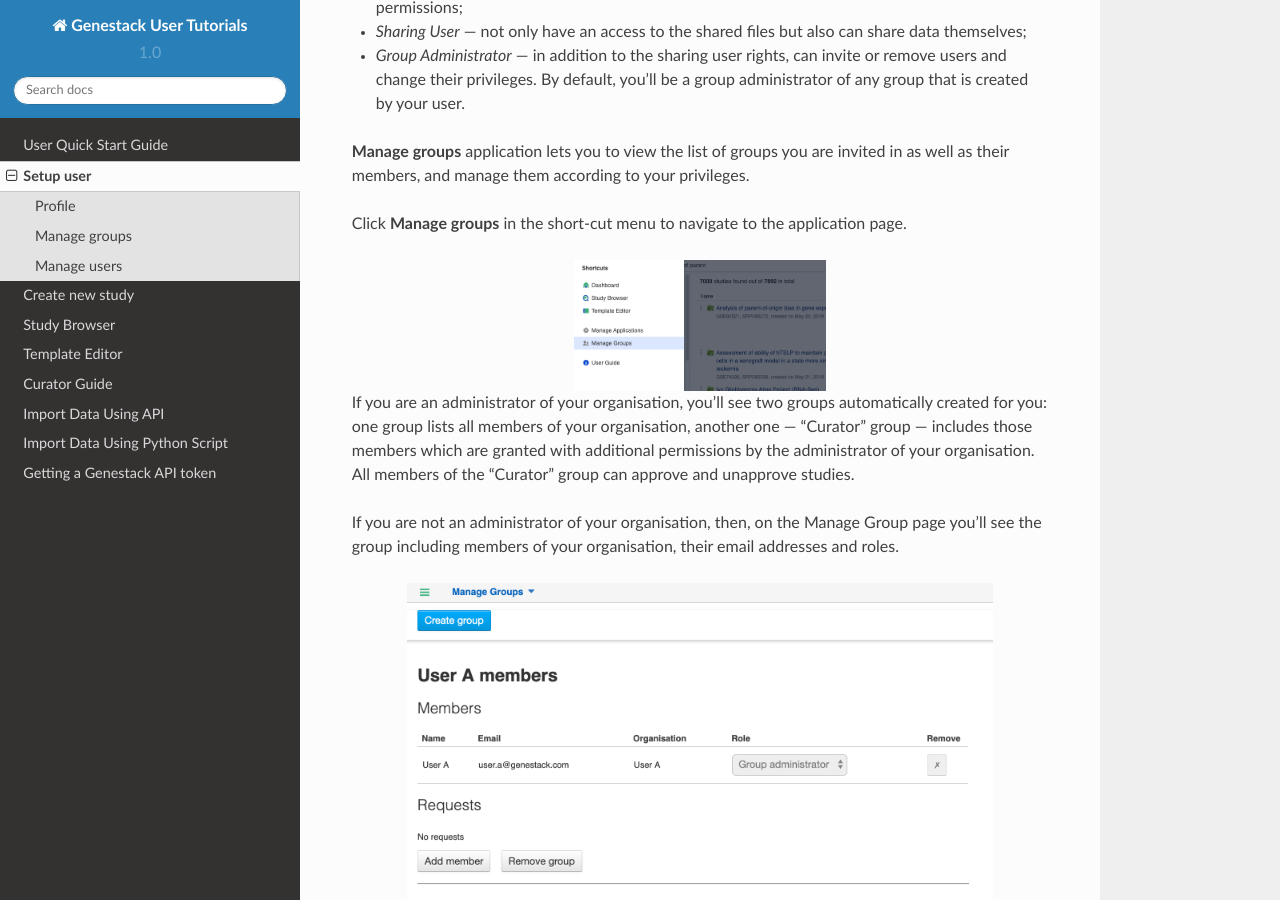
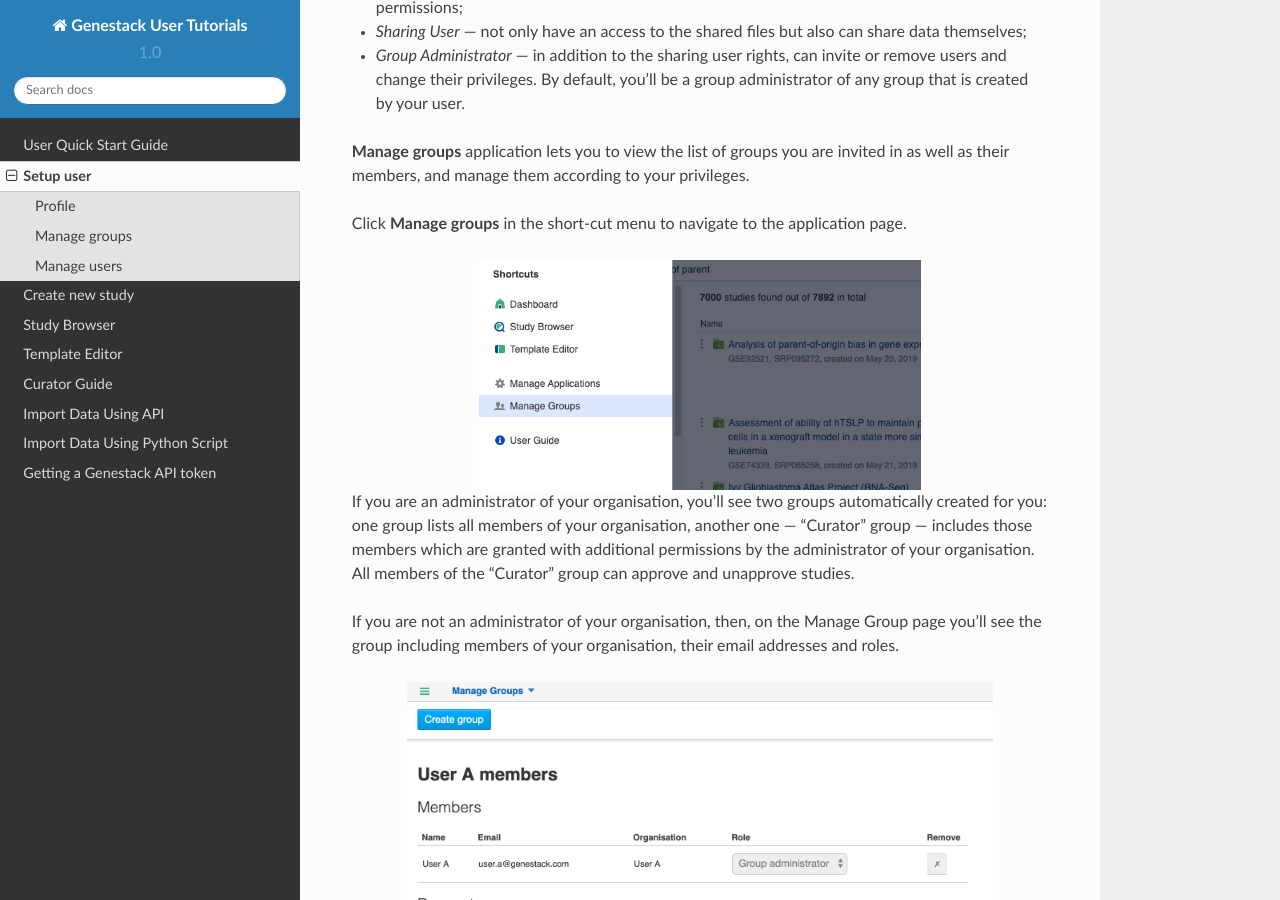
Before and after one commit to genestack/user-guide, a Sphinx documentation site: the page built from source/doc-odm-user-guide/setup.rst, in a window 1280 px wide and 900 px high, scrolled down 1796 px. Built offline with Sphinx 7.4.7 and the Read the Docs theme 2.0.0, drawn with Linux system fonts in a browser that asks for light colours.

```diff
--- a/source/doc-odm-user-guide/import-data-using-api.rst
+++ b/source/doc-odm-user-guide/import-data-using-api.rst
@@ -133,7 +133,7 @@ We will go through the following steps:
 
 When using the APIs, you need to provide an API token for authentication.
 You can generate this by going to your profile_, which can be found by clicking your username at the top right corner
-of the User Interface, or from the Dashboard
+of the User Interface, or from the Dashboard.
 
 .. _profile: https://occam.genestack.com/frontend/endpoint/application/run/genestack/profile
 
--- a/source/doc-odm-user-guide/setup.rst
+++ b/source/doc-odm-user-guide/setup.rst
@@ -53,7 +53,7 @@ and manage them according to your privileges.
 Click **Manage groups** in the short-cut menu to navigate to the application page.
 
 .. image:: images/shortcuts-manage-groups.png
-   :scale: 40 %
+   :scale: 70 %
    :align: center
 
 If you are an administrator of your organisation, you'll see two groups automatically created for you:
```
Also changed, not shown: source/doc-odm-user-guide/images/dashboard.png, source/doc-odm-user-guide/images/empty_study.png, source/doc-odm-user-guide/images/expression_added.png, source/doc-odm-user-guide/images/sample_added.png, source/doc-odm-user-guide/images/variant_added.png, source/doc-odm-user-guide/images/variant_filter.png.
